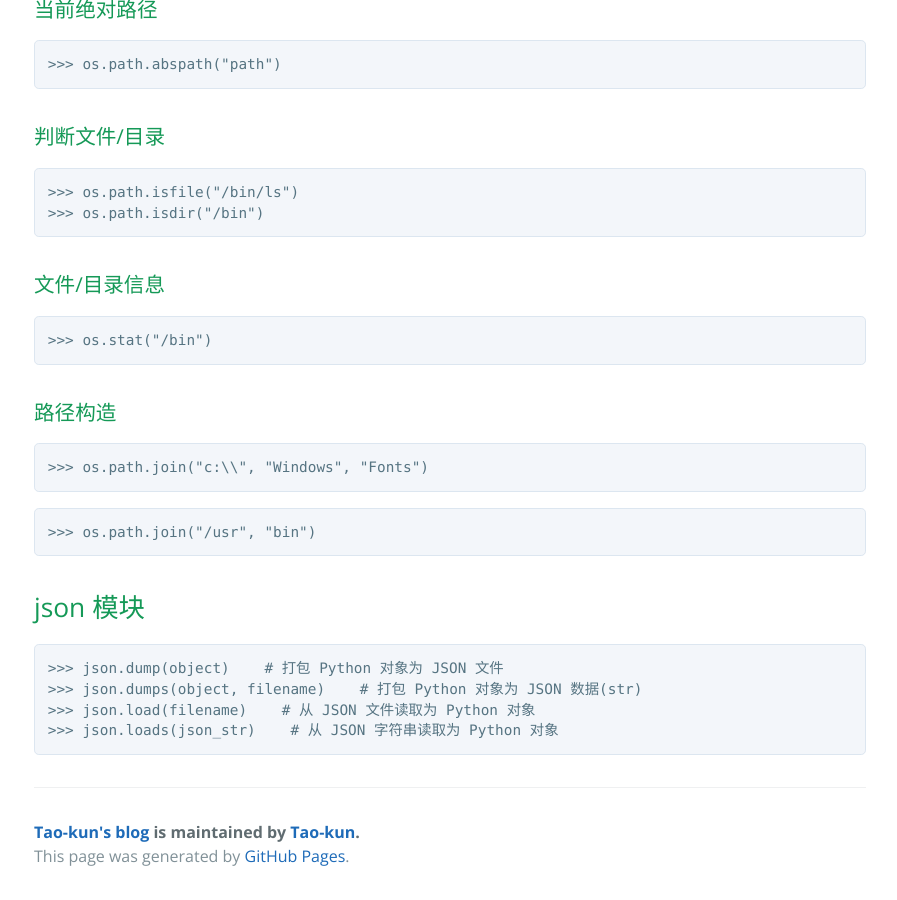
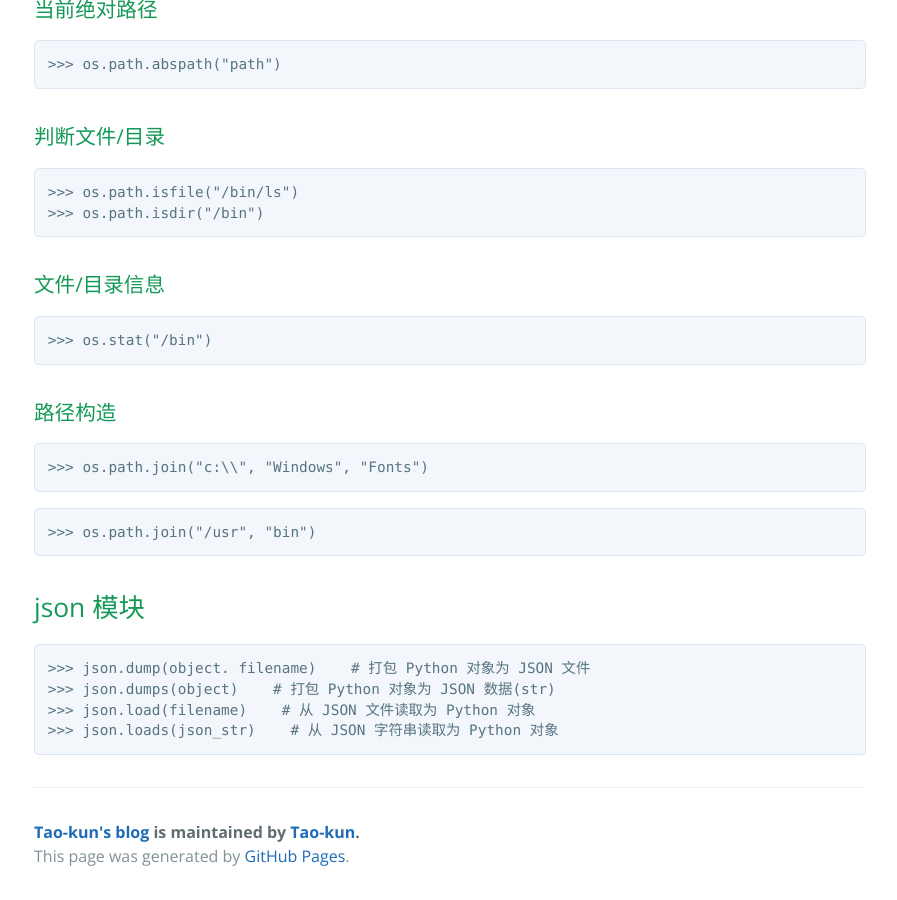
Before and after one commit to Tao-kun/Tao-kun.github.io, a Jekyll site: the page built from _posts/2017-04-23-python-note.markdown, in a window 1280 px wide and 900 px high, scrolled down 1920 px. Shown: the whole window, without its empty margins (190-1087 px from the left). Built offline with Jekyll 4.4.1, drawn with Linux system fonts in a browser that asks for light colours.

````diff
--- a/_posts/2017-04-23-python-note.markdown
+++ b/_posts/2017-04-23-python-note.markdown
@@ -93,8 +93,8 @@ Python的笔记，不定期更新。
 
 ## json 模块
 ```
->>> json.dump(object)    # 打包 Python 对象为 JSON 文件
->>> json.dumps(object, filename)    # 打包 Python 对象为 JSON 数据(str)
+>>> json.dump(object. filename)    # 打包 Python 对象为 JSON 文件
+>>> json.dumps(object)    # 打包 Python 对象为 JSON 数据(str)
 >>> json.load(filename)    # 从 JSON 文件读取为 Python 对象
 >>> json.loads(json_str)    # 从 JSON 字符串读取为 Python 对象
 ```
````
